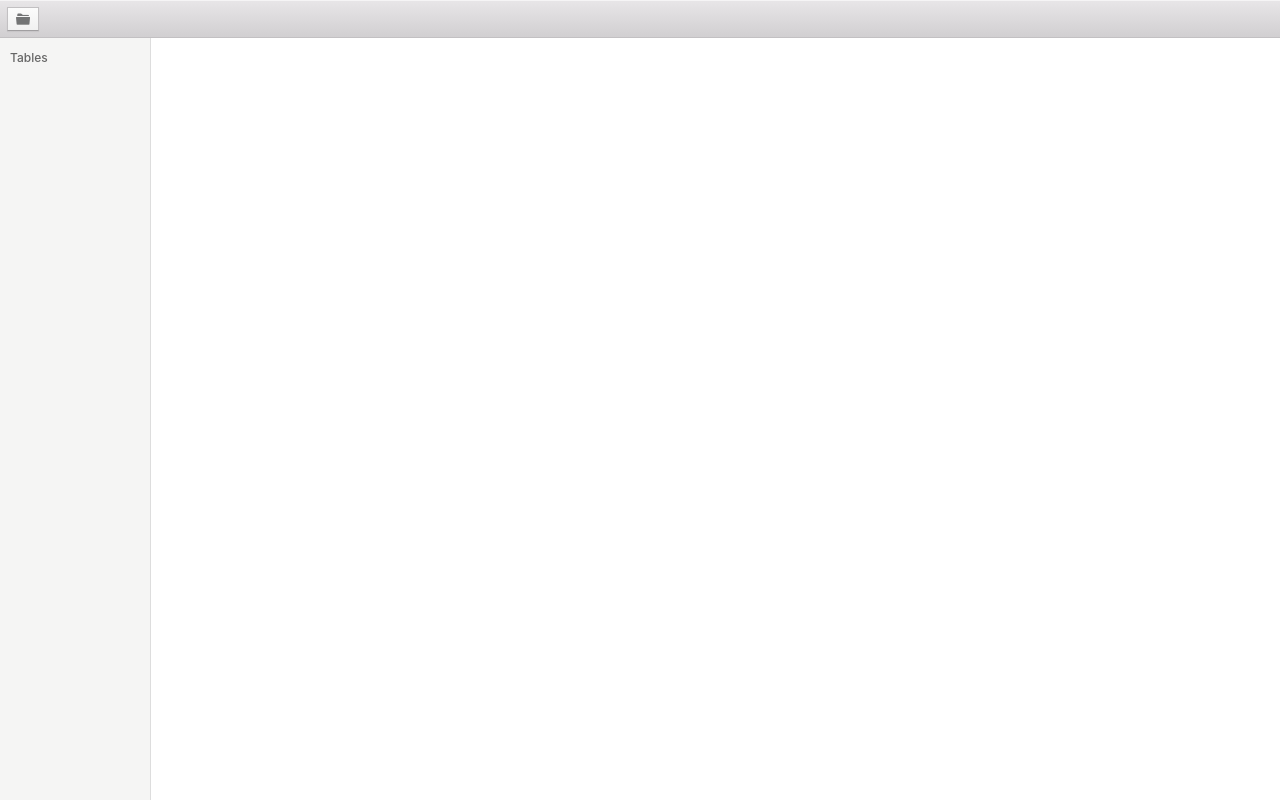
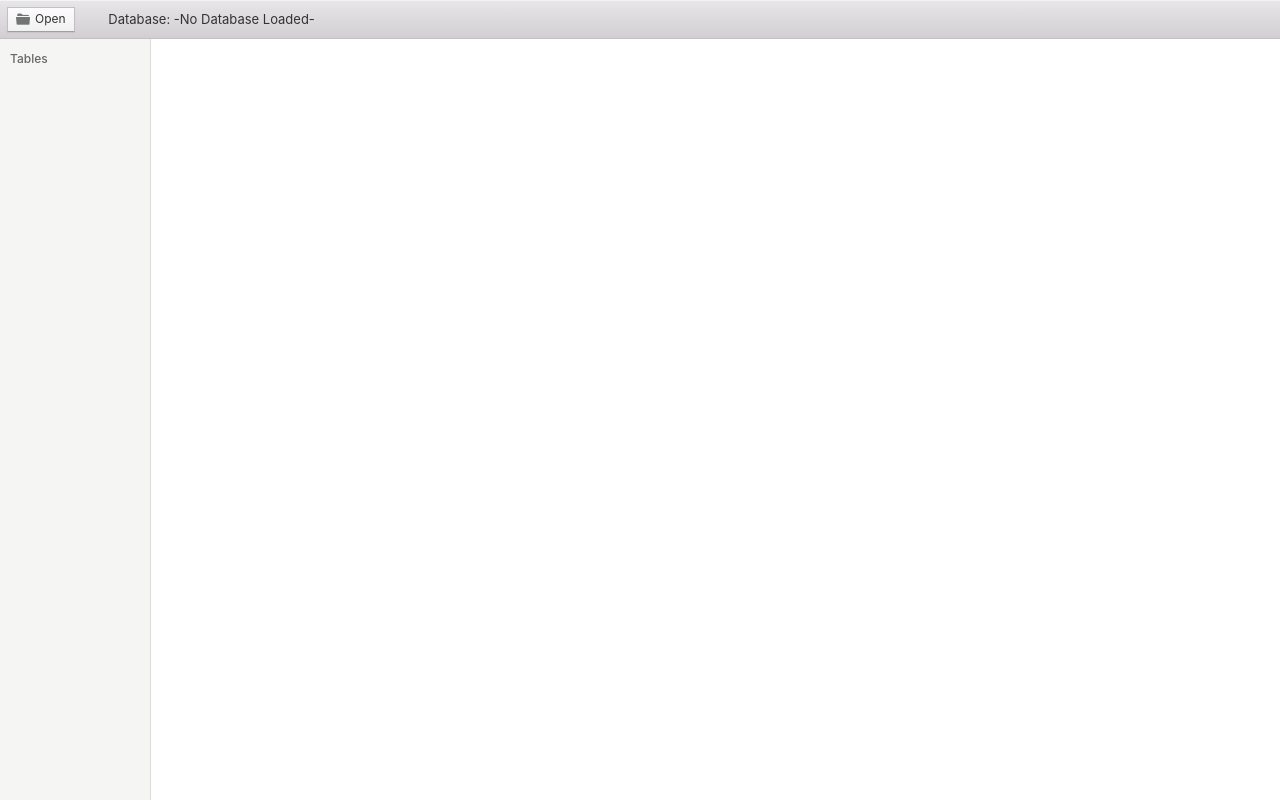
Before and after one commit to majormunky/SqliteBrowser, an Electron app: page index.html in a window 1280 px wide. Drawn offline with Linux system fonts and the light colour scheme; no server answers.

Commit message:
Added area on page to show the name of the database we have open

```diff
--- a/index.html
+++ b/index.html
@@ -5,6 +5,14 @@
         <meta name="viewport" contnet="width=device-width, initial-scale=1.0">
         <title></title>
         <link rel="stylesheet" href="assets/css/photon.css">
+        <style>
+            #database-filename {
+                margin-left: 2em;
+                position: relative;
+                top: 3px;
+                display: inline-block;
+            }
+        </style>
     </head>
     <body>
         <div class="window">
@@ -12,9 +20,11 @@
                 <div class="toolbar-actions">
                     <div class="btn-group">
                         <button class="btn btn-default" id="open-file-button">
-                            <span class="icon icon-folder"></span>
+                            <span class="icon icon-folder icon-text"></span>
+                            Open
                         </button>
                     </div>
+                    <span id="database-filename">Database: -No Database Loaded-</span>
                 </div>
             </header>
             <div class="window-content">
```
